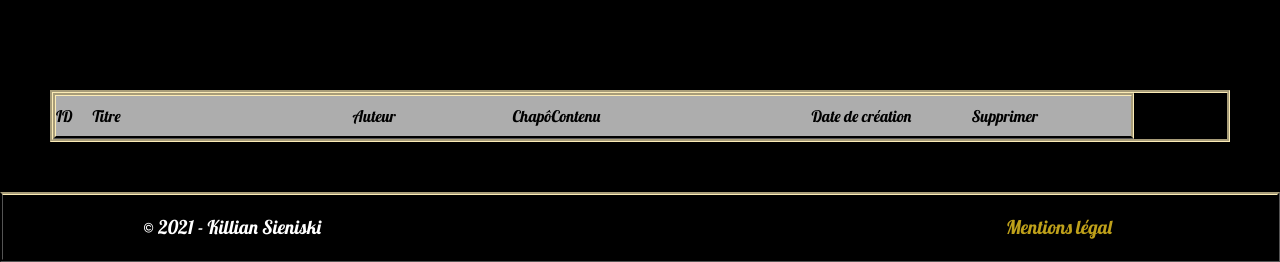
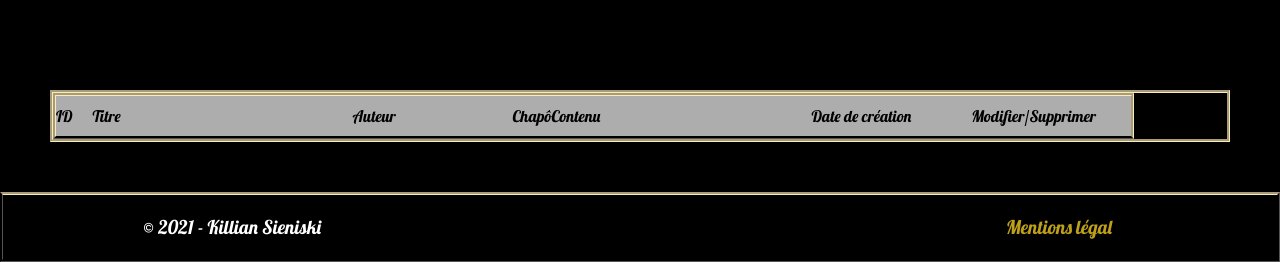
Before and after one commit to KillianSb/Projet-5-BlogPHP, a PHP site: page /postsListe in a window 1280 px wide. Shown: the part 624-886 px from the top of the page. Run offline with PHP 8.4, Linux system fonts and the light colour scheme; data that the repository does not hold is empty.

Commit message:
Update postsListe.twig

```diff
--- a/Blog-P5/Public/Views/admin/postsListe.twig
+++ b/Blog-P5/Public/Views/admin/postsListe.twig
@@ -19,7 +19,7 @@
         <p class="chapo">Chapô</p>
         <p class="content">Contenu</p>
         <p class="dateCreate">Date de création</p>
-        <p class="delete">Supprimer</p>
+        <p class="delete">Modifier/Supprimer</p>
         </div>
         <div class="containerPosts">
         {% for post in posts %}
@@ -33,7 +33,7 @@
             {# <p class="modif"><a href="adminLawChange/{{post.id}}">Modifier</a></p> #}
             <div class="containerContent">
                 <div class="button">
-                <a class="delete" href="deletePost/{{post.id}}">Supprimer</a>
+                <a class="modif" href="../modifPost/{{post.id}}">Modif</a>/<a class="delete" href="deletePost/{{post.id}}">Supprimer</a>
                 </div>
             </div>
             </div>
```
